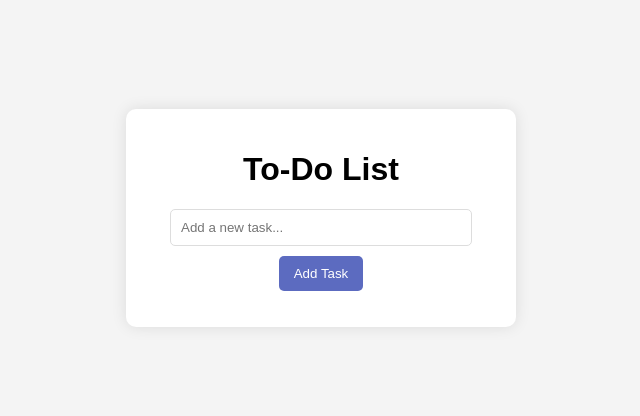
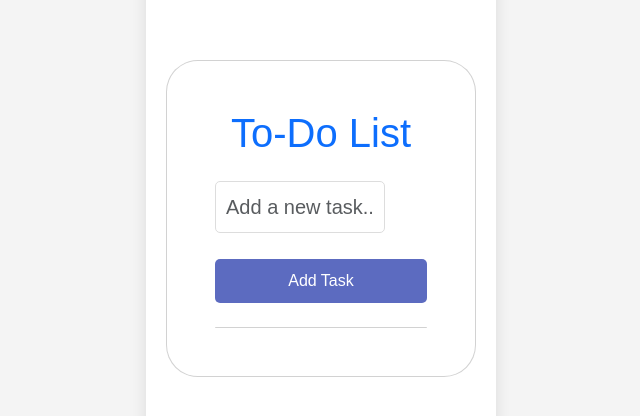
Before and after one commit to VardhanKamble/Interactive-To-Do-List-App-with-Modern-UI, a plain HTML site: page index.html in a window 1280 px wide. Shown: the part 182-598 px from the top of the page, without its empty margins (319-959 px from the left). Drawn offline with nearby package versions, Linux system fonts and the light colour scheme.

Commit message:
Update index.html

```diff
--- a/index.html
+++ b/index.html
@@ -3,16 +3,25 @@
 <head>
     <meta charset="UTF-8">
     <meta name="viewport" content="width=device-width, initial-scale=1.0">
-    <title>It's To Do List App</title>
+    <title>To-Do List App</title>
+    <!-- Bootstrap 5 CSS -->
+    <link href="https://cdn.jsdelivr.net/npm/bootstrap@5.3.0-alpha1/dist/css/bootstrap.min.css" rel="stylesheet">
     <link rel="stylesheet" href="style.css">
 </head>
 <body>
-    <div class="container">
-        <h1>To-Do List</h1>
-        <input type="text" id="task-input" placeholder="Add a new task...">
-        <button id="add-task-btn">Add Task</button>
-        <ul id="task-list"></ul>
+    <div class="container d-flex justify-content-center align-items-center min-vh-100">
+        <div class="card shadow-xl rounded-5 p-5 w-100" style="max-width: 450px;">
+            <h1 class="text-center mb-4 text-primary">To-Do List</h1>
+            <div class="mb-3">
+                <input type="text" id="task-input" class="form-control form-control-lg" placeholder="Add a new task...">
+            </div>
+            <button id="add-task-btn" class="btn btn-gradient w-100 mb-4">Add Task</button>
+            <ul id="task-list" class="list-group"></ul>
+        </div>
     </div>
+
+    <!-- Bootstrap 5 JS -->
+    <script src="https://cdn.jsdelivr.net/npm/bootstrap@5.3.0-alpha1/dist/js/bootstrap.bundle.min.js"></script>
     <script src="script.js"></script>
 </body>
 </html>
```
